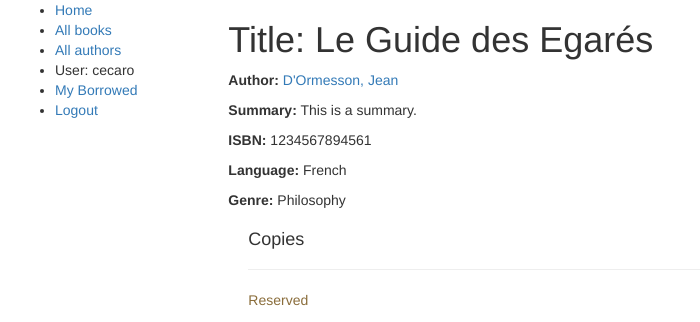
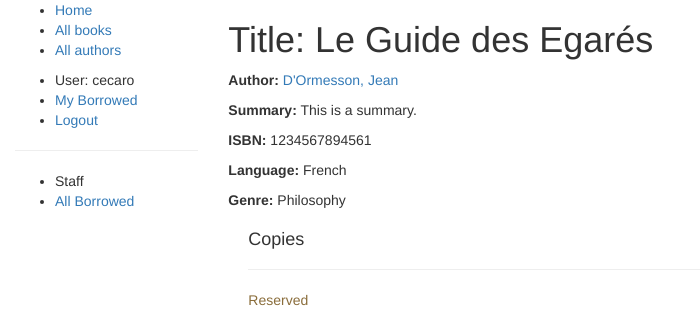
Before and after one commit to Cecaro/locallibrary, a Django app: page /catalog/book/1 in a window 1280 px wide. Shown: the top 322 px of the page, without its empty margins (0-700 px from the left). Run offline with Django 3.2, Linux system fonts and the light colour scheme; a user stored in the database is signed in; data comes from the database, SQL or seed files in the repository; both versions use the stored data as it was after the commit; some libraries are stand-ins or nearby versions.

Commit message:
Added list of all borrowed books for staff users
Finished exercise of tutorial 8

```diff
--- a/catalog/templates/base_generic.html
+++ b/catalog/templates/base_generic.html
@@ -25,6 +25,8 @@
           <li><a href="{% url 'index' %}">Home</a></li>
           <li><a href="{% url 'books' %}">All books</a></li>
           <li><a href="{% url 'authors' %}">All authors</a></li>
+      </ul>
+      <ul class="sidebar-nav">
         {% if user.is_authenticated %}
           <li>User: {{ user.get_username }}</li>
           <li><a href="{% url 'my-borrowed' %}">My Borrowed</a></li>
@@ -33,6 +35,13 @@
           <li><a href="{% url 'login'%}?next={{request.path}}">Login</a></li>
         {% endif %}
      </ul>
+     {% if user.is_staff %}
+     <hr />
+     <ul class="sidebar-nav">
+      <li>Staff</li>
+      <li><a href="{% url 'all-borrowed' %}">All Borrowed</a></li>
+     </ul>
+     {% endif %}
      {% endblock %}
       </div>
       <div class="col-sm-10 ">
--- a/catalog/urls.py
+++ b/catalog/urls.py
@@ -9,4 +9,5 @@ urlpatterns = [
     path('authors/', views.AuthorListView.as_view(), name='authors'),
     path('author/<int:pk>', views.AuthorDetailView.as_view(), name='author-detail'),
     path('mybooks/', views.LoanedBooksByUserListView.as_view(), name='my-borrowed'),
+    path('borrowed', views.AllLoanedBooksListView.as_view(), name='all-borrowed')
 ]
--- a/catalog/views.py
+++ b/catalog/views.py
@@ -1,6 +1,6 @@
 from django.shortcuts import render
 from django.views import generic
-from django.contrib.auth.mixins import LoginRequiredMixin
+from django.contrib.auth.mixins import LoginRequiredMixin, PermissionRequiredMixin
 from .models import Book, Author, BookInstance, Genre
 # Create your views here.
 
@@ -58,3 +58,13 @@ class LoanedBooksByUserListView(LoginRequiredMixin, generic.ListView):
 
     def get_queryset(self):
         return BookInstance.objects.filter(borrower=self.request.user).filter(status__exact='o').order_by('due_back')
+
+
+class AllLoanedBooksListView(PermissionRequiredMixin, generic.ListView):
+    permission_required = 'catalog.can_mark_returned'
+    model = BookInstance
+    template_name = 'catalog/bookinstance_list_all_borrowed.html'
+    paginate_by = 10
+
+    def get_queryset(self):
+        return BookInstance.objects.filter(status__exact='o').order_by('due_back')
```
Also changed, not shown: catalog/templates/catalog/bookinstance_list_all_borrowed.html (added, +19 -0 lines), db.sqlite3. Lines whose indentation alone changed are shown as unchanged.
